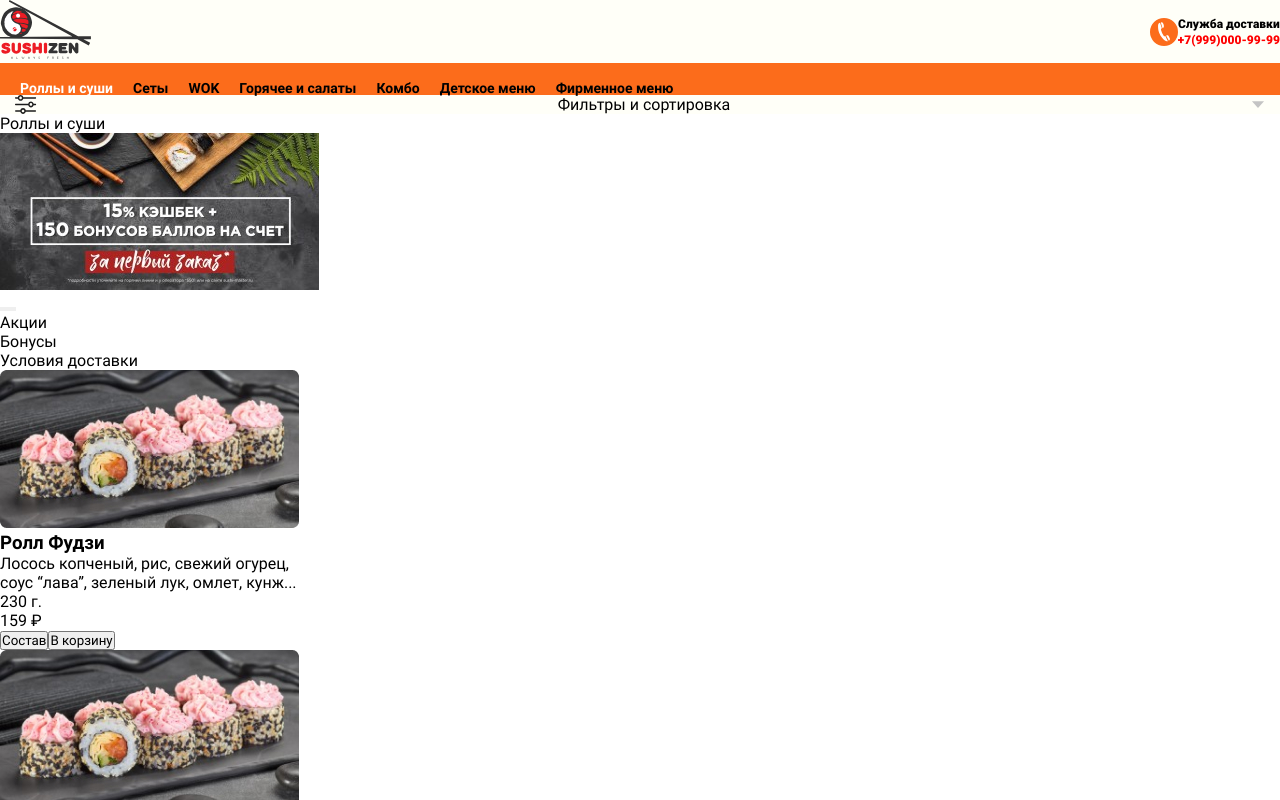
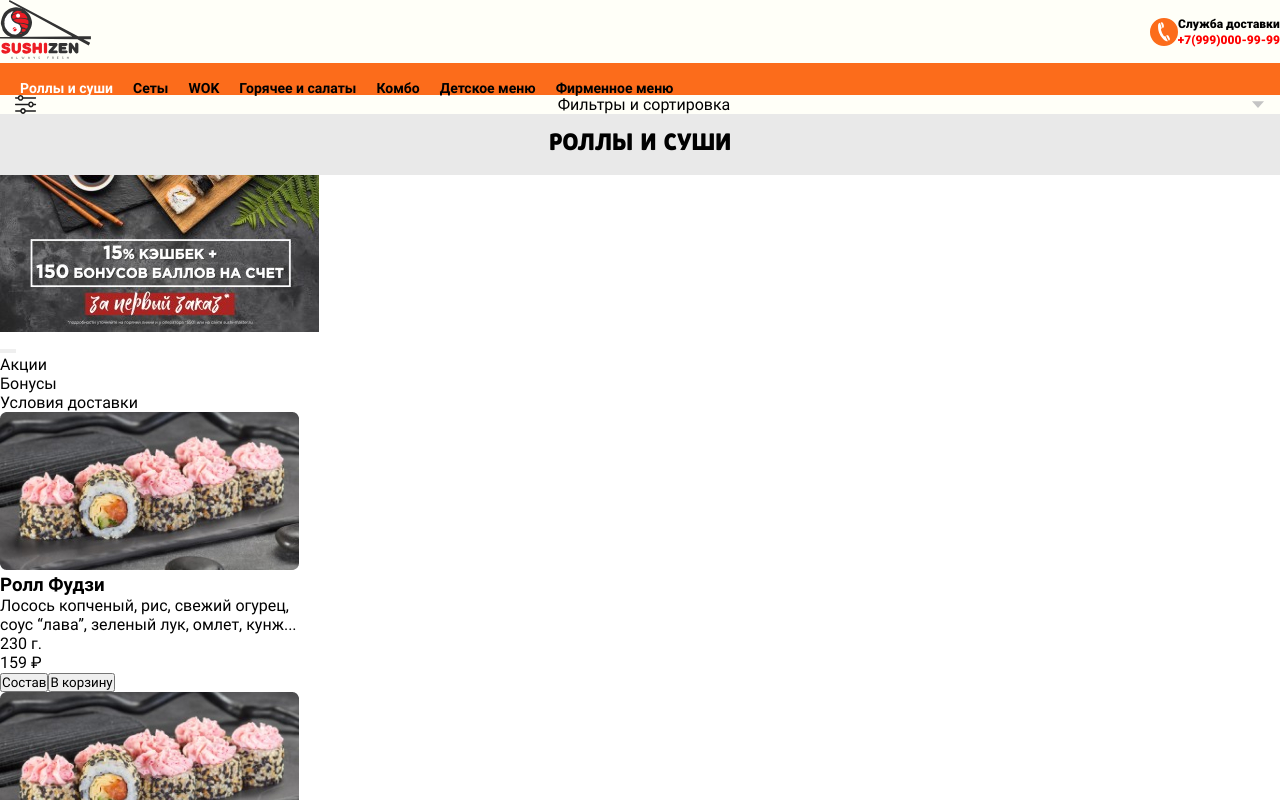
Before and after one commit to vv-tomilin/react_sushi, a React (Create React App) app: page / in a window 1280 px wide. Shown: the top 800 px of the page. Built offline with nearby package versions, Linux system fonts and the light colour scheme.

Commit message:
Commit 10 (стилизовал блок с названием выбранной категории)

```diff
--- a/src/components/SelectedCategory.jsx
+++ b/src/components/SelectedCategory.jsx
@@ -2,9 +2,9 @@ import React from 'react';
 
 function SelectedCategory() {
   return (
-    <section>
+    <section className='selected-category'>
       <h2 className='visually-hidden'>Выбранная категория</h2>
-      <p>Роллы и суши</p>
+      <p className='selected-category__text'>Роллы и суши</p>
     </section>
   );
 }
--- a/src/scss/components_styles/_main.scss
+++ b/src/scss/components_styles/_main.scss
@@ -1,3 +1,4 @@
 @import './header';
 @import './_categories';
 @import './filters';
+@import './selected-category';
--- /dev/null
+++ b/src/scss/components_styles/_selected-category.scss
@@ -0,0 +1,20 @@
+@import '../variables';
+
+.selected-category {
+
+    padding-top: 17px;
+    padding-bottom: 20px;
+
+    background-color: #e9e9e9;
+
+    text-align: center;
+
+    &__text {
+        font-family: 'Pusia';
+        font-size: 24px;
+        line-height: 24px;
+        font-weight: 700;
+
+        text-transform: uppercase;
+    }
+}
```
Also changed, not shown: 1 other file (tests, documents, lock files or other folders).
